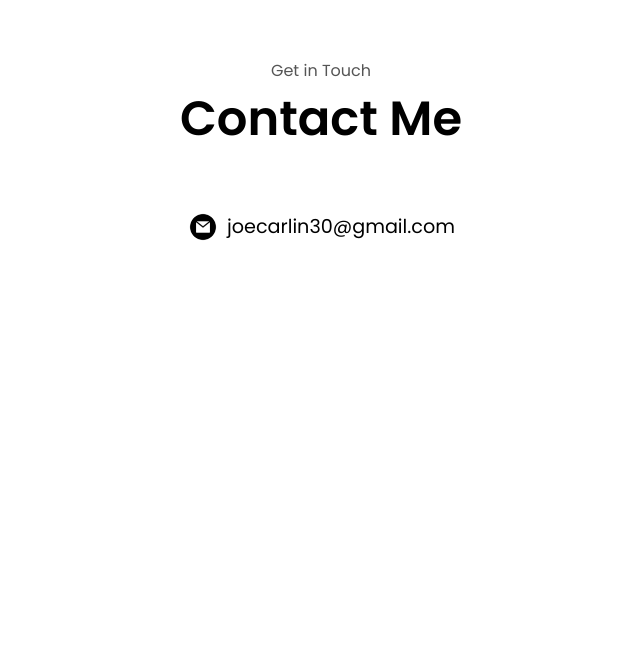
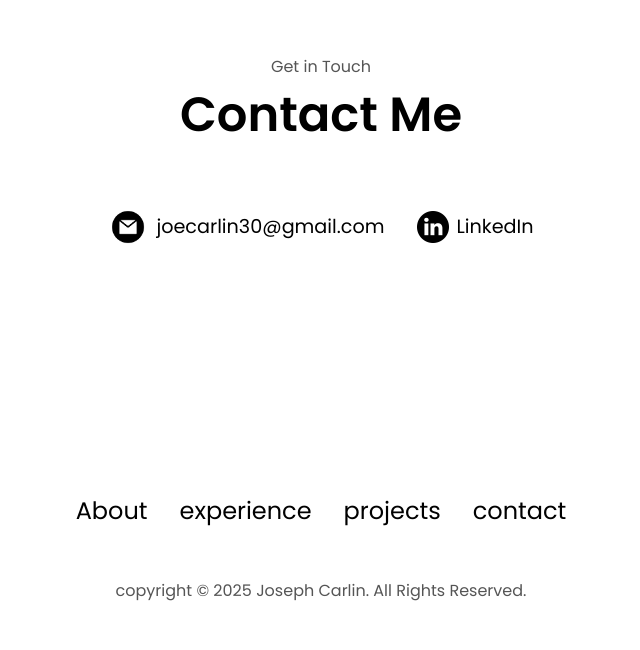
Before and after one commit to JoeCarlin/Portfolio-Website, a plain HTML site: page index.html in a window 1280 px wide. Shown: the part 3198-3848 px from the top of the page, without its empty margins (319-959 px from the left). Before the commit the page ends 3640 px from the top, so only its background shows below. Drawn offline with Linux system fonts and the light colour scheme.

Commit message:
Footer Section

```diff
--- a/index.html
+++ b/index.html
@@ -221,11 +221,28 @@
         <h1 class="title">Contact Me</h1>
         <div class="contact-info-upper-container">
             <div class="contact-info-container">
-                <img src="./assets/email.png" alt="Email icon" class="icon contact-icon">
+                <img src="./assets/email.png" alt="Email icon" class="icon contact-icon email-icon">
                 <p><a href="mailto:joecarlin30@gmail.com">joecarlin30@gmail.com</a></p>
+            </div>
+            <div class="contact-info-container">
+                <img src="./assets/linkedin.png" alt="LinkedIn icon" class="icon contact-icon">
+                <p><a href="https://www.linkedin.com/in/joe-carlin-7019b2288/">LinkedIn</a></p>
             </div>
         </div>
     </section>
+    <footer>
+        <nav>
+            <div class="nav-links-container">
+                <ul class="nav-links">
+                    <li><a href="#about">About</a></li>
+                    <li><a href="#experience">experience</a></li>
+                    <li><a href="#projects">projects</a></li>
+                    <li><a href="#contact">contact</a></li>
+                </ul>
+            </div>
+        </nav>
+        <p>copyright &#169 2025 Joseph Carlin. All Rights Reserved.</p>
+    </footer>
     <script src="script.js"></script>
 </body>
 </html>
--- a/style.css
+++ b/style.css
@@ -413,3 +413,13 @@ article .icon {
 .email-icon {
     height: 2.5rem;
 }
+
+/* FOOTER SECTION */
+
+footer {
+    height: 26vh;
+    margin: 0 1rem;
+}
+footer p {
+    text-align: center;
+}
```
